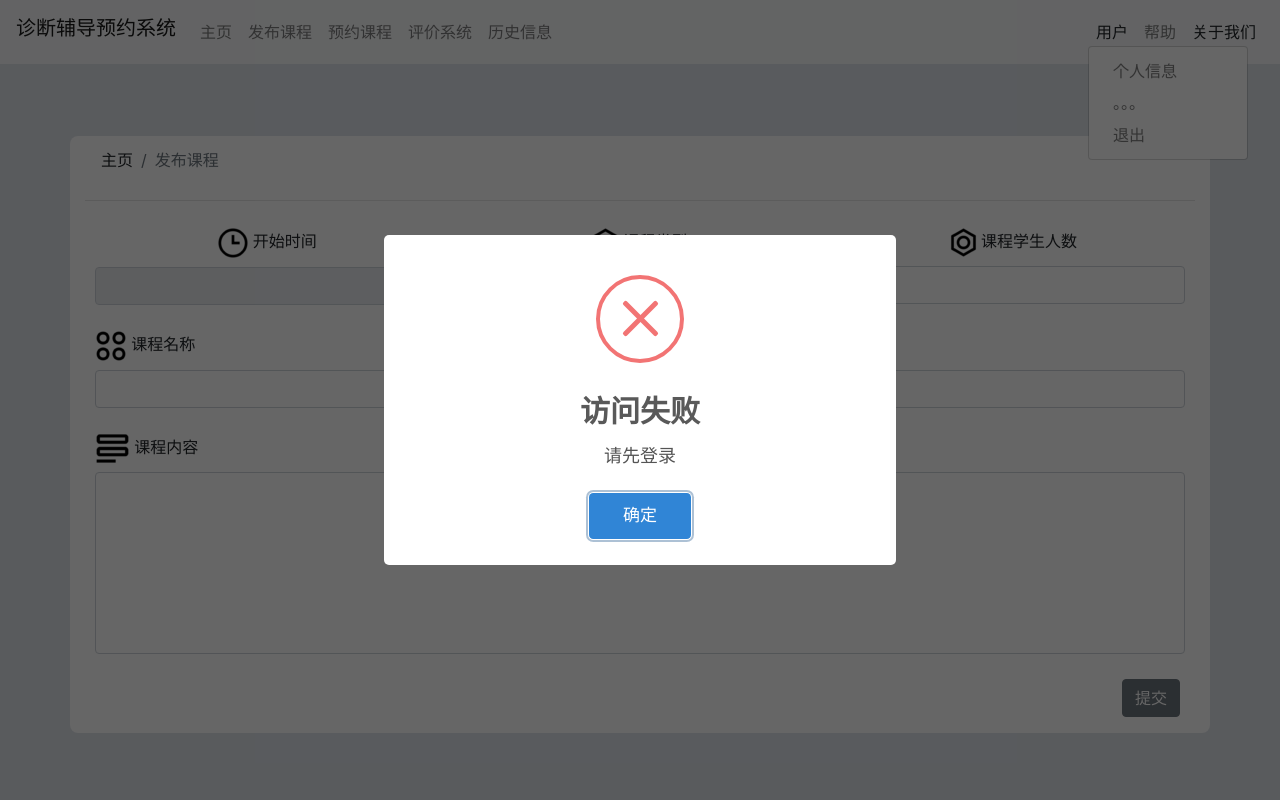
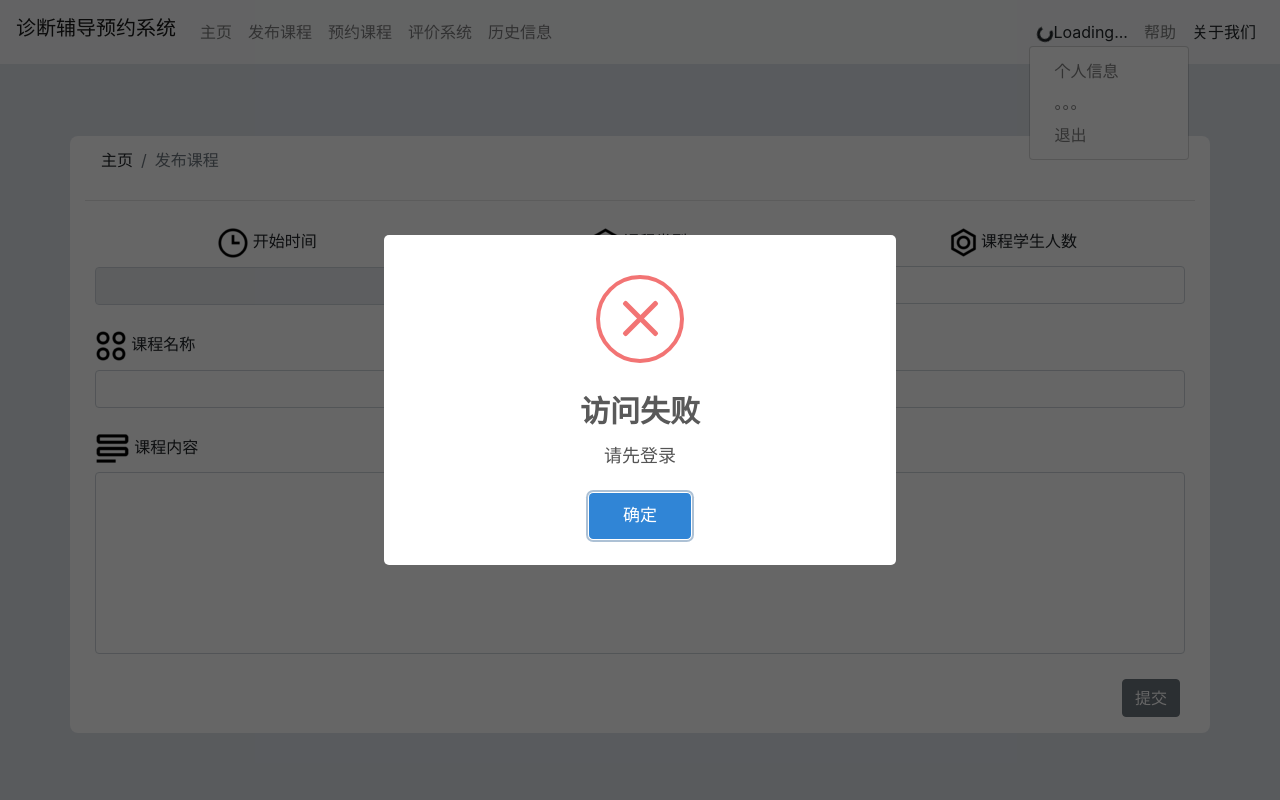
Before and after one commit to JarryK/dtr-system, a Spring Boot app: page /dtr/issue in a window 1280 px wide, after a click on "Loading...". Run offline with Spring Boot 4, Linux system fonts and the light colour scheme.

Commit message:
头部改造

```diff
--- a/src/main/resources/static/js/app.js
+++ b/src/main/resources/static/js/app.js
@@ -47,6 +47,24 @@
                 var _options_apply = $.extend(true, {}, _options_default, _options);
                 return $.ajax(_options_apply);
             },
+        });
+        //
+        $("#header-goto-issue").off('click').on('click', function () {
+            App.goIssueByNewPage();
+        });
+        $("#header-goto-reservation").off('click').on('click', function () {
+            App.goReservationByNewPage();
+        });
+        $("#header-goto-evaluate").off('click').on('click', function () {
+            App.goEvaluateByNewPage();
+        });
+        $("#header-goto-history").off('click').on('click', function () {
+            App.goHistoryByNewPage();
+        });
+        $("#header-loginOut").off('click').on('click', function () {
+            var uName =$('#header-userDropdown').data('uName');
+            var uNbr = $('#header-userDropdown').data('uNbr');
+            App.loginOut(uNbr, uName);
         });
     };
     //page_turn页面跳转函数集
@@ -127,6 +145,9 @@
                             App.goLoginBySelf();
                         });
                     } else {
+                            $('.header-userName').html(data.user.USER_NAME + "(" + data.user.TYPE_NAME + ")");
+                            $('#header-userDropdown').data("uNbr", data.user.USER_NBR);
+                            $('#header-userDropdown').data("uName", data.user.USER_NAME);
                         if ($.isFunction(callback)) {
                             callback(data.user.USER_NBR, data.user.USER_NAME, data.user.TYPE_NAME);
                             return;
--- a/src/main/resources/templates/header.html
+++ b/src/main/resources/templates/header.html
@@ -23,32 +23,34 @@
     <div class="collapse navbar-collapse" id="navbarNavDropdown">
         <ul class="navbar-nav mr-auto mt-2 mt-lg-0">
             <li class="nav-item">
-                <a class="nav-link" id="goto-home" href="javascript:;">主页 </a>
+                <a class="nav-link" id="header-goto-home" href="javascript:;">主页 </a>
             </li>
             <li class="nav-item">
-                <a class="nav-link" id="goto-issue" href="javascript:;">发布课程</a>
+                <a class="nav-link" id="header-goto-issue" href="javascript:;">发布课程</a>
             </li>
             <li class="nav-item">
-                <a class="nav-link" id="goto-reservation" href="javascript:;">预约课程</a>
+                <a class="nav-link" id="header-goto-reservation" href="javascript:;">预约课程</a>
             </li>
             <li class="nav-item">
-                <a class="nav-link" id="goto-evaluate" href="javascript:;">评价系统</a>
+                <a class="nav-link" id="header-goto-evaluate" href="javascript:;">评价系统</a>
             </li>
             <li class="nav-item">
-                <a class="nav-link" id="goto-history" href="javascript:;">历史信息</a>
+                <a class="nav-link" id="header-goto-history" href="javascript:;">历史信息</a>
             </li>
         </ul>
         <div class="form-inline my-2 my-lg-0">
             <ul class="navbar-nav top-user">
                 <li class="dropdown  nav-item">
-                    <a id="userDropdown" data-toggle="dropdown" aria-haspopup="true" aria-expanded="false">
-                        <span class="glyphicon glyphicon-user userName">用户</span>
+                    <a id="header-userDropdown" data-toggle="dropdown" aria-haspopup="true" aria-expanded="false">
+                        <span class="glyphicon glyphicon-user header-userName">
+                             <span class="spinner-border spinner-border-sm" role="status" aria-hidden="true"></span>Loading...
+                        </span>
                         <span class="caret"></span>
                     </a>
                     <div class="dropdown-menu" aria-labelledby="userDropdown">
                         <a class="dropdown-item" href="javascript:;">个人信息</a>
                         <a class="dropdown-item" href="javascript:;">。。。</a>
-                        <a class="dropdown-item" id="loginOut" href="javascript:;">退出</a>
+                        <a class="dropdown-item" id="header-loginOut" href="javascript:;">退出</a>
                     </div>
                 </li>
                 <li class="nav-item"><a href="javascript:;">帮助</a></li>
@@ -56,53 +58,6 @@
             </ul>
         </div>
     </div>
-    <script src="/js/jquery-3.1.1.min.js"></script>
-    <script src="/js/app.js"></script>
-
-    <script>
-        var header = (function () {
-            var bindEvents = function () {
-                App.getUserMsg(function (uNbr, uName, type) {
-                    header.el('.userName').html(uName + "(" + type + ")");
-                    header.el('#userDropdown').data("uNbr", uNbr);
-                    header.el('#userDropdown').data("uName", uName);
-                });
-                header.el("#goto-issue").off('click').on('click', function () {
-                    App.goIssueByNewPage();
-                });
-                header.el("#goto-reservation").off('click').on('click', function () {
-                    App.goReservationByNewPage();
-                });
-                header.el("#goto-evaluate").off('click').on('click', function () {
-                    App.goEvaluateByNewPage();
-                });
-                header.el("#goto-history").off('click').on('click', function () {
-                    App.goHistoryByNewPage();
-                });
-                header.el("#loginOut").off('click').on('click', function () {
-                    var uName = home.el('#userDropdown').data('uName');
-                    var uNbr = home.el('#userDropdown').data('uNbr');
-                    App.loginOut(uNbr, uName);
-                });
-            };
-            return {
-                data: {
-                    "uNbr": '',
-                    "uName": ''
-                },
-                el: function (expr) {
-                    $('#header' + ' ' + (expr ? expr : ''));
-                },
-                init: function () {
-                    bindEvents();
-                    return this
-                },
-            }
-        })();
-        $(function () {
-            header.init();
-        })
-    </script>
 </div>
 
 
--- a/src/main/resources/templates/issue.html
+++ b/src/main/resources/templates/issue.html
@@ -87,10 +87,12 @@
     </div>
 </div>
 <!-- 模态框结束 -->
+<script src="/js/jquery-3.1.1.min.js"></script>
 <script src="/js/bootstrap/popper.min.js"></script>
 <script src="/js/bootstrap/bootstrap-v4.3.1.min.js"></script>
 <script src="/js/bootstrap/datepicker/bootstrap-datetimepicker.min.js"></script>
 <script src="/js/bootstrap/datepicker/locales/bootstrap-datetimepicker.zh-CN.js"></script>
+<script src="/js/app.js"></script>
 <script>
     var issue = (function () {
         var bindEvents = function () {
@@ -160,11 +162,6 @@
                 $('#checkInput').modal('hide');
                 issue.el('.modal-in').html('');
             });
-            issue.el('#loginOut').off('click').on('click', function () {
-                var uName = home.el('#userMsg').data('uName');
-                var uNbr = home.el('#userMsg').data('uNbr');
-                App.loginOut(uNbr, uName);
-            });
         };
         return {
             el: function (expr) {
```
Also changed, not shown: src/main/resources/templates/reservation.html (+9 -2 lines).
